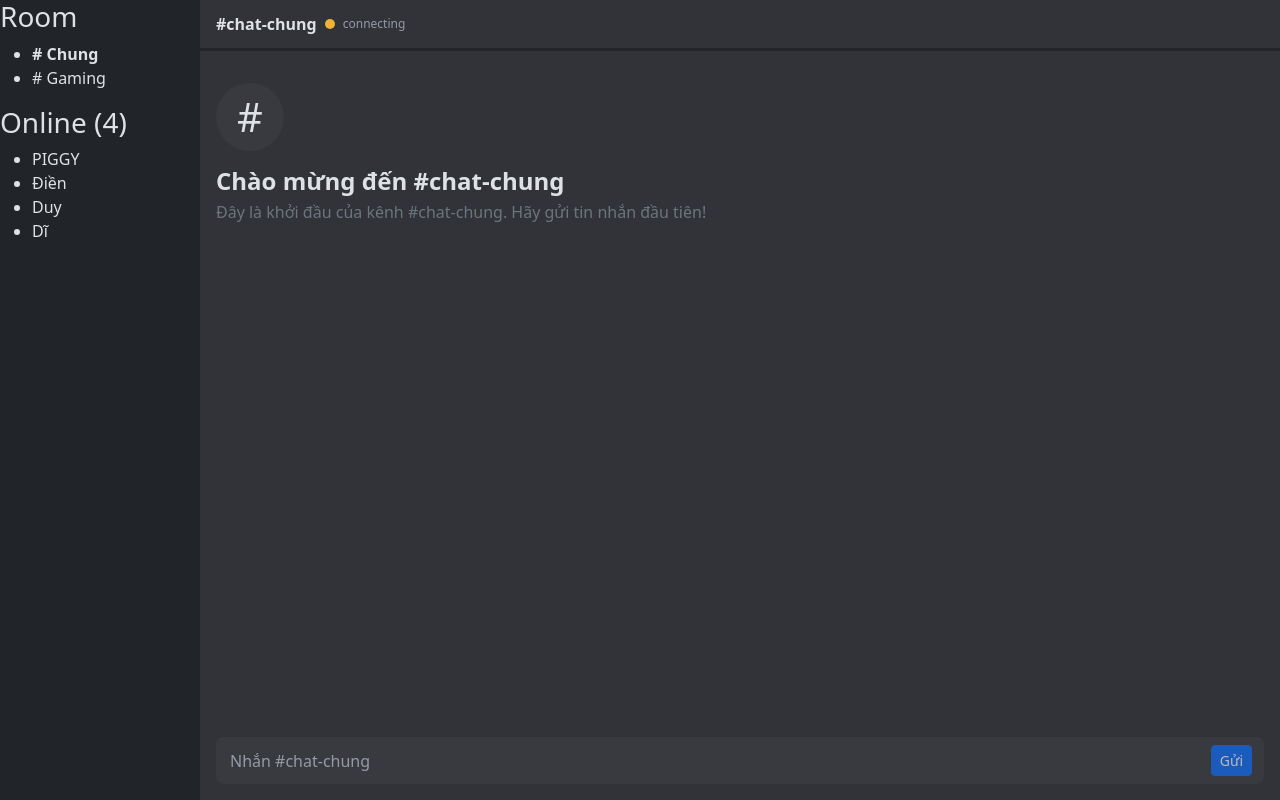
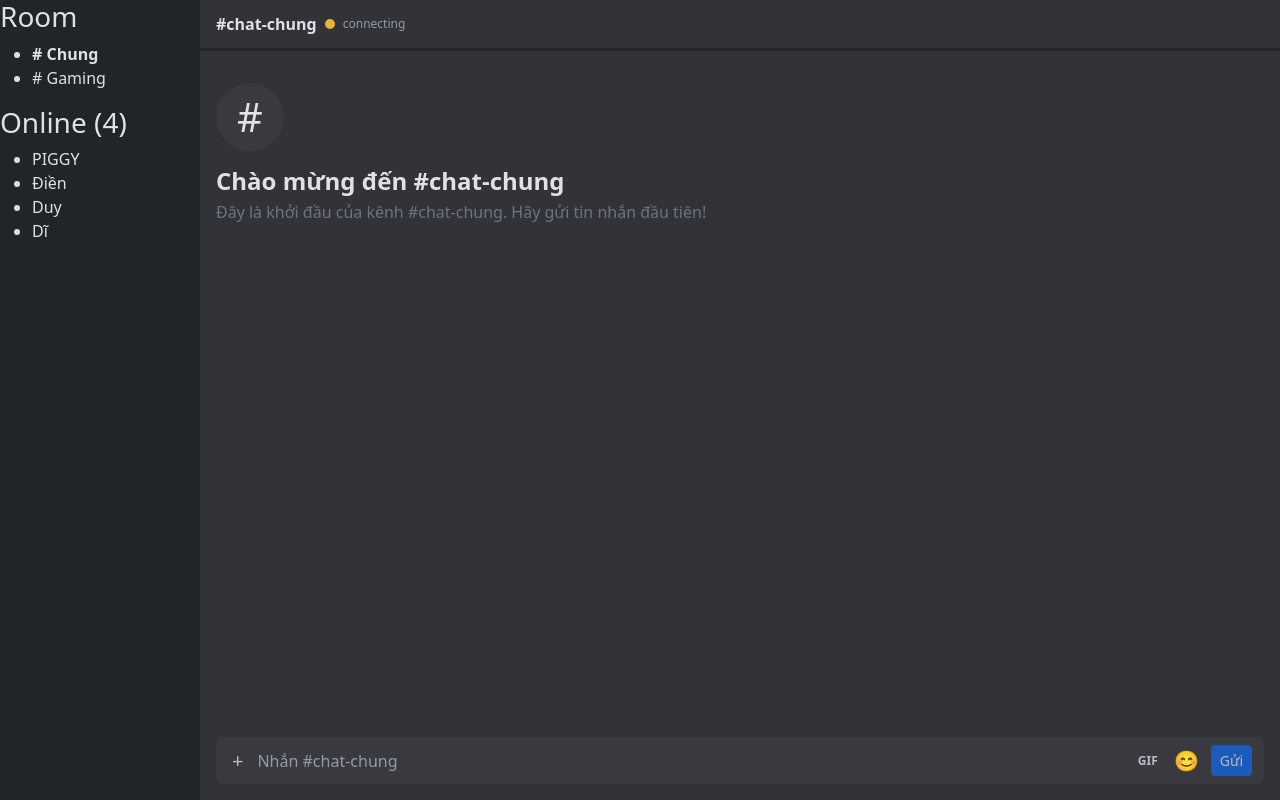
Before and after one commit to nguyenvandiennlu/Nhom69_LTFE, a React (Vite) app: page /chat in a window 1280 px wide. Built offline with nearby package versions, Linux system fonts and the light colour scheme; no server answers.

Commit message:
Function - bổ sung giao diện tương tác và khung - In progress - Thêm các nút phụ vào thanh nhập

```diff
--- a/src/components/ChatInput.tsx
+++ b/src/components/ChatInput.tsx
@@ -16,6 +16,7 @@ export default function ChatInput({ onSend }: Props) {
     return (
         <div className="chat-input px-3 pb-3">
             <div className="chat-input__bar d-flex align-items-center gap-2">
+                <button className="chat-input__icon" title="Đính kèm">+</button>
                 <input
                     className="chat-input__field flex-grow-1"
                     value={text}
@@ -23,6 +24,8 @@ export default function ChatInput({ onSend }: Props) {
                     onKeyDown={(e) => e.key === 'Enter' && handleSend()}
                     placeholder="Nhắn #chat-chung"
                 />
+                <button className="chat-input__icon chat-input__icon--gif" title="GIF">GIF</button>
+                <button className="chat-input__icon" title="Emoji">😊</button>
                 <button className="btn btn-primary btn-sm" onClick={handleSend} disabled={!text.trim()}>Gửi</button>
             </div>
         </div>
--- a/src/styles/main.scss
+++ b/src/styles/main.scss
@@ -106,6 +106,22 @@ $dis-input: #383a40;
       color: #949ba4;
     }
   }
+  &__icon {
+    background: transparent;
+    border: none;
+    padding: 0 4px;
+    font-size: 20px;
+    line-height: 1;
+    color: #b5bac1;
+    cursor: pointer;
+    &:hover {
+      color: #fff;
+    }
+    &--gif {
+      font-size: 12px;
+      font-weight: 700;
+    }
+  }
 }
 
 // MessageList.txs
```
